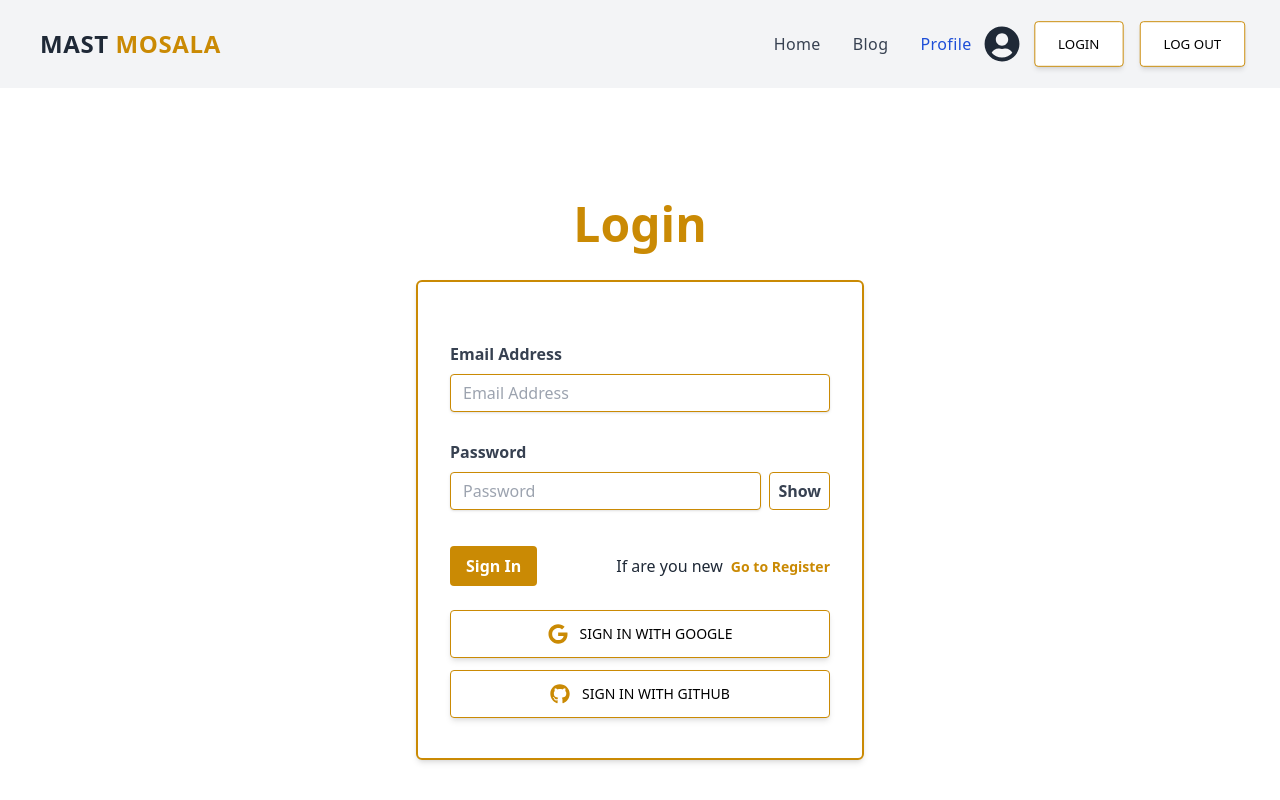
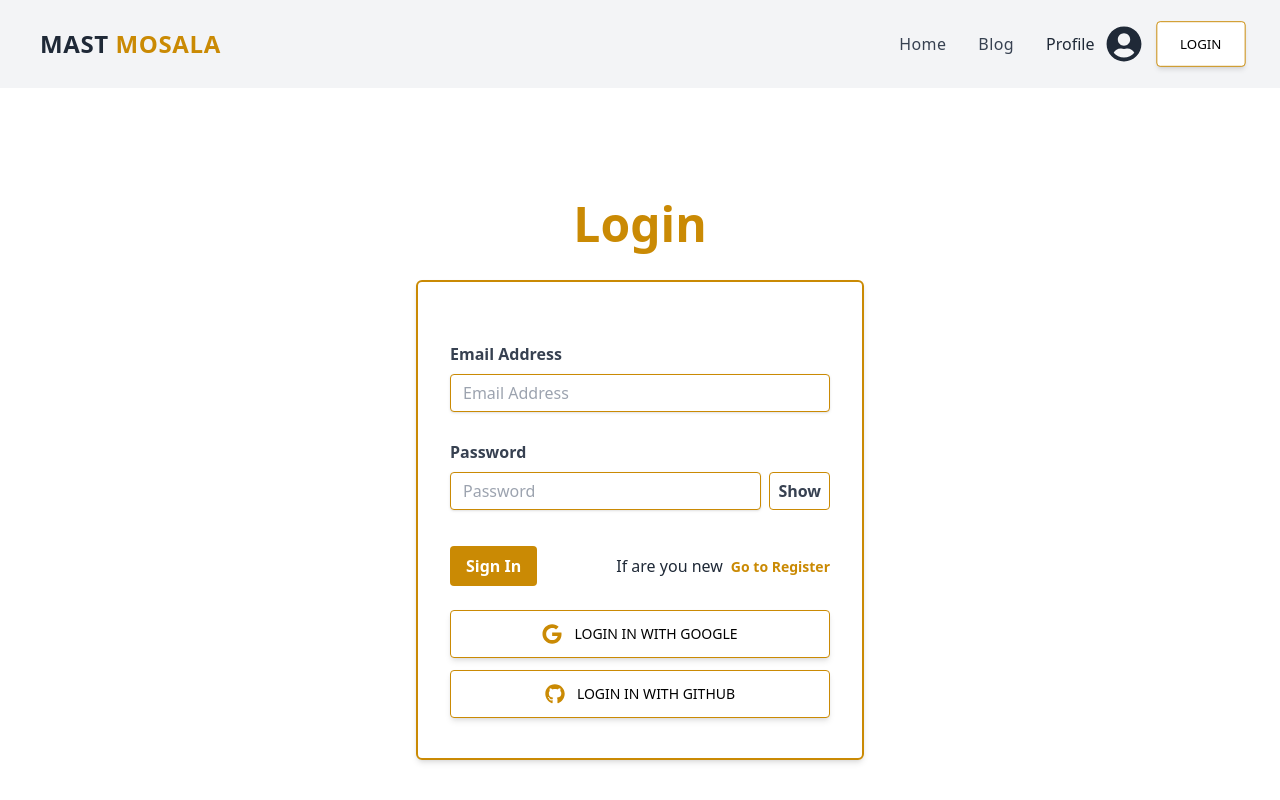
Before and after one commit to Jahidmorol/online-chef-client, a React (Vite) app: page /login in a window 1280 px wide. Shown: the top 800 px of the page. Built offline with nearby package versions, Linux system fonts and the light colour scheme; no server answers.

Commit message:
implant chefrecipe layout with all information and added profile in header

```diff
--- a/src/main.jsx
+++ b/src/main.jsx
@@ -3,9 +3,8 @@ import ReactDOM from "react-dom/client";
 import "./index.css";
 import { RouterProvider } from "react-router-dom";
 import router from "./routes/Routes.jsx";
+import AuthProvider from "./provider/AuthProvider";
 
 ReactDOM.createRoot(document.getElementById("root")).render(
-  <React.StrictMode>
-    <RouterProvider router={router} />
-  </React.StrictMode>
+<AuthProvider><RouterProvider router={router} /></AuthProvider>
 );
--- a/src/pages/login/Login.jsx
+++ b/src/pages/login/Login.jsx
@@ -1,14 +1,32 @@
 import React, { useState } from "react";
+import { useContext } from "react";
 import { FaGithub, FaGoogle } from "react-icons/fa";
 import { Link } from "react-router-dom";
+import { AuthContext } from "../../provider/AuthProvider";
 
 const Login = () => {
   const [showPassword, setShowPassword] = useState(false);
   const [errorMessage, setErrorMessage] = useState("");
+  const {signIn, signInWithGoogle} = useContext(AuthContext)
 
   const handleShowPassword = () => {
     setShowPassword(!showPassword);
   };
+
+  const handleGoogle = () => {
+    signInWithGoogle()
+    .then(result => {
+      const loggedUser = result.user;
+      console.log(loggedUser);
+    })
+    .catch(error => {
+      const errorMessage = error.message;
+      console.error(errorMessage)
+    })
+  }
+  const handleGithub = () => {
+
+  }
 
   const handleSubmit = (event) => {
     event.preventDefault();
@@ -18,7 +36,16 @@ const Login = () => {
     const password = form.password.value;
     console.log(email, password);
 
-    form.reset();
+    signIn(email, password)
+    .then((result) => {
+      const loggedUser = result.user;
+      console.log(loggedUser);
+    })
+    .catch((error) => {
+      const errorMessage = error.message;
+      console.error(errorMessage);
+    })
+
 
     if (!email || !password) {
       setErrorMessage("Please enter an email and password");
@@ -103,12 +130,12 @@ const Login = () => {
             </p>
           </div>
           <div className="flex flex-col gap-3 mt-6">
-            <button className="btn">
-              <FaGoogle className="h-5 me-3 w-5 text-yellow-600"></FaGoogle> Sign In with
+            <button className="btn" onClick={handleGoogle}>
+              <FaGoogle className="h-5 me-3 w-5 text-yellow-600"></FaGoogle> Login In with
               google
             </button>
-            <button className="btn">
-              <FaGithub className="h-5 me-3 w-5 text-yellow-600"></FaGithub> Sign In with
+            <button className="btn" onClick={handleGithub}>
+              <FaGithub className="h-5 me-3 w-5 text-yellow-600"></FaGithub> Login In with
               github
             </button>
           </div>
--- a/src/pages/login/Register.jsx
+++ b/src/pages/login/Register.jsx
@@ -1,14 +1,21 @@
-import React, { useState } from 'react';
+import React, { useContext, useState } from 'react';
 import { Link } from 'react-router-dom';
+import { AuthContext } from '../../provider/AuthProvider';
 
 const Register = () => {
     const [showPassword, setShowPassword] = useState(false);
     const [errorMessage, setErrorMessage] = useState("");
+    // const [aUser, setAuser] = useState(null);
+    const {createUser, updateUser} = useContext(AuthContext)
+    const {user} = useContext(AuthContext)
 
 
     const handleShowPassword = () => {
       setShowPassword(!showPassword);
     };
+
+
+
 
     const handleSubmit = (event) => {
       event.preventDefault();
@@ -16,7 +23,24 @@ const Register = () => {
       const form = event.target;
       const email = form.email.value;
       const password = form.password.value;
-      console.log(email, password);
+      const name = form.name.value;
+      const picture = form.picture.value;
+
+      updateUser(name, picture)
+      .then()
+      .catch(error => console.error(error))
+
+      console.log(email, password, name, picture);
+      createUser(email, password)
+      .then((result) => {
+        const createUser = result.user;
+        console.log(createUser);
+      })
+      .catch((error) => {
+        const errorMessage = error.message;
+        console.error(errorMessage);
+      })
+
 
       form.reset();
 
--- a/src/pages/shared/Header.jsx
+++ b/src/pages/shared/Header.jsx
@@ -1,9 +1,20 @@
 import React, { useState } from "react";
 import { Link, NavLink } from "react-router-dom";
 import { FaBars, FaRegTimesCircle, FaUserCircle } from "react-icons/fa";
+import { useContext } from "react";
+import { AuthContext } from "../../provider/AuthProvider";
 
 const Header = () => {
   const [isMenuOpen, setIsMenuOpen] = useState(false);
+  const { user,logOut } = useContext(AuthContext);
+  console.log(user);
+
+  const handleLogout = () => {
+    logOut()
+    .then()
+    .catch(e => console.error(e))
+  }
+
   return (
     <div className="bg-gray-100">
       <div className=" px-4  py-5 mx-auto sm:max-w-xl md:max-w-full lg:max-w-screen-xl md:px-24 lg:px-8">
@@ -35,17 +46,25 @@ const Header = () => {
               </NavLink>
             </li>
             <li className="flex items-center gap-3">
-              <NavLink
-                to="/login"
+              <div
                 className={({ isActive }) => (isActive ? "active" : "default")}
               >
-                Profile
-              </NavLink>
-              <Link>
-                <FaUserCircle className="w-9 h-9"></FaUserCircle>{" "}
-              </Link>
-              <Link to='/login'><button className="btn">Login</button></Link>
-              <button className="btn">Log Out</button>
+                {
+                  user ? <p className="font-semibold">{user.displayName}</p> : <p>Profile</p>
+                }
+              </div>
+              <div>
+                {
+                  user ? <img className="w-10 h-10 rounded-full" src={user.photoURL} /> : <FaUserCircle className="w-9 h-9"></FaUserCircle>
+                }
+              </div>
+              {user ? (
+                <button onClick={handleLogout} className="btn">Log Out</button>
+              ) : (
+                <Link to="/login">
+                  <button className="btn">Login</button>
+                </Link>
+              )}
             </li>
           </ul>
 
--- /dev/null
+++ b/src/provider/AuthProvider.jsx
@@ -0,0 +1,78 @@
+import React, { useEffect, useState } from "react";
+import {
+  createUserWithEmailAndPassword,
+  getAuth,
+  GoogleAuthProvider,
+  onAuthStateChanged,
+  signInWithEmailAndPassword,
+  signInWithPopup,
+  signOut,
+  updateProfile,
+} from "firebase/auth";
+import app from "../firebase/firebase.config";
+import { createContext } from "react";
+
+export const AuthContext = createContext(null);
+const auth = getAuth(app);
+
+const googleProvider = new GoogleAuthProvider();
+
+const AuthProvider = ({ children }) => {
+  const [user, setUser] = useState(null);
+  const [loading, setLoading] = useState(true);
+
+  const signInWithGoogle = () => {
+    setLoading(true);
+    return signInWithPopup(auth, googleProvider)
+  }
+
+  const updateUser = (name, photoUrl) => {
+    setLoading(true);
+    return updateProfile(user, {
+        displayName: name,
+        photoURL: photoUrl
+    })
+  }
+
+  const createUser = (email, password) => {
+    setLoading(true);
+    return createUserWithEmailAndPassword(auth, email, password);
+  };
+
+  const signIn = (email, password) => {
+    setLoading(true);
+    return signInWithEmailAndPassword(auth, email, password);
+  };
+
+  const logOut = () => {
+    setLoading(true);
+    return signOut(auth);
+  };
+
+  useEffect(() => {
+    const unsubsCribe = onAuthStateChanged(auth, (loggedUser) => {
+      console.log("logged in user inside auth state observer", loggedUser);
+      setUser(loggedUser);
+      setLoading(false);
+    });
+
+    return () => {
+      unsubsCribe();
+    };
+  }, []);
+
+  const authInfo = {
+    user,
+    createUser,
+    signIn,
+    logOut,
+    loading,
+    signInWithGoogle,
+    updateUser
+  };
+  return (
+    <AuthContext.Provider value={authInfo}>{children}</AuthContext.Provider>
+  );
+};
+
+export default AuthProvider;
--- /dev/null
+++ b/src/routes/PrivateRoute.jsx
@@ -0,0 +1,19 @@
+import React from "react";
+import { useContext } from "react";
+import { Navigate, useLocation } from "react-router-dom";
+import { AuthContext } from "../provider/AuthProvider";
+
+const PrivateRoute = ({ children }) => {
+  const { user, loading } = useContext(AuthContext);
+  const location = useLocation;
+  if (loading) {
+    return <p>loading....</p>;
+  }
+  if (user) {
+    return children;
+  }
+
+  return <Navigate to="/login" state={{ from: location }} replace></Navigate>;
+};
+
+export default PrivateRoute;
--- a/src/routes/Routes.jsx
+++ b/src/routes/Routes.jsx
@@ -8,6 +8,7 @@ import Home from "../pages/home/Home/Home";
 import Login from "../pages/login/Login";
 import Register from "../pages/login/Register";
 import Viewrecipes from "../pages/viewrecipes/Viewrecipes";
+import PrivateRoute from "./PrivateRoute";
 
 const router = createBrowserRouter([
   {
@@ -39,7 +40,7 @@ const router = createBrowserRouter([
     children: [
       {
         path: ':id',
-        element: <Viewrecipes></Viewrecipes>,
+        element: <PrivateRoute><Viewrecipes></Viewrecipes></PrivateRoute>,
         loader: ({params}) => fetch(`http://localhost:5000/${params.id}`),
       }
     ]
```
